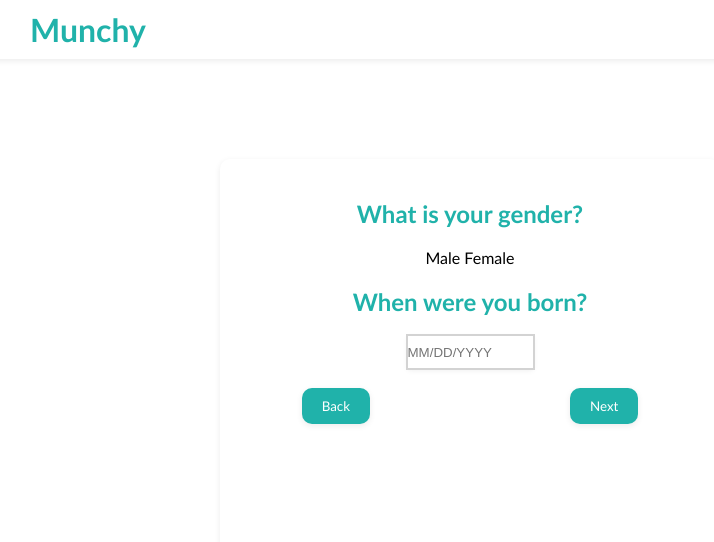
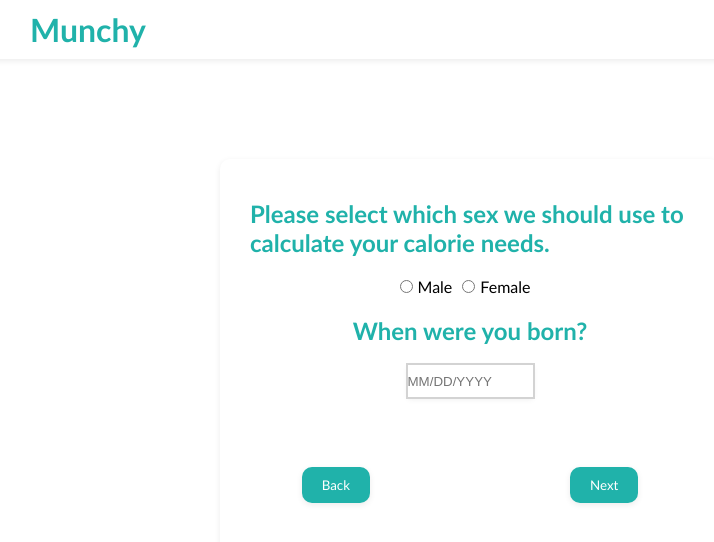
Before and after one commit to brianrubio7/MacroTrackingWebsite, a React (Vite) app in the folder Calorie-Tracker/Munchy/: page / in a window 1280 px wide. Both pictures are taken after a click on the button "Get Started". Shown: the top 542 px of the page, without its empty margins (170-884 px from the left). Built offline with nearby package versions, Linux system fonts and the light colour scheme.

Commit message:
Completed Demographic Page

```diff
--- a/Calorie-Tracker/Munchy/src/Components/OnBoarding/DemographicQuestion.jsx
+++ b/Calorie-Tracker/Munchy/src/Components/OnBoarding/DemographicQuestion.jsx
@@ -1,16 +1,33 @@
 import "../../Styling/DemographicQuestion.css";
 
-const DemographicQuestion = () => {
+const DemographicQuestion = ({ onNext, onBack }) => {
   return (
     <div className="wrapper2">
-      <h2 className="demoText">What is your gender?</h2>
-      <p>Male Female</p>
+      <h2 className="demoText">
+        Please select which sex we should use to calculate your calorie needs.
+      </h2>
+      <form>
+        <label>
+          <input type="radio" name="gender" value="male"></input>
+          <span class="circle">Male</span>
+        </label>
+        <label>
+          <input type="radio" name="gender" value="female"></input>
+          <span class="circle">Female</span>
+        </label>
+      </form>
       <h2 className="demoText">When were you born?</h2>
-      <input className="demoInput" placeholder="MM/DD/YYYY"></input>
+      <form>
+        <input placeholder="MM/DD/YYYY" class="demoInput"></input>
+      </form>
 
       <div className="buttonWrapper">
-        <button className="demoBack">Back</button>
-        <button className="demoNext">Next</button>
+        <button className="demoBack" onClick={onBack}>
+          Back
+        </button>
+        <button className="demoNext" onClick={onNext}>
+          Next
+        </button>
       </div>
     </div>
   );
--- a/Calorie-Tracker/Munchy/src/Components/OnBoarding/OnboardingLogic.jsx
+++ b/Calorie-Tracker/Munchy/src/Components/OnBoarding/OnboardingLogic.jsx
@@ -21,7 +21,9 @@ const OnboardingLogic = () => {
   return (
     <div>
       {currentStep === 0 && <WelcomePage onNext={handleNext} />}
-      {currentStep === 1 && <DemogrpahicQuestion onNext={handleNext} />}
+      {currentStep === 1 && (
+        <DemogrpahicQuestion onNext={handleNext} onBack={handleBack} />
+      )}
     </div>
   );
 };
--- a/Calorie-Tracker/Munchy/src/Styling/DemographicQuestion.css
+++ b/Calorie-Tracker/Munchy/src/Styling/DemographicQuestion.css
@@ -5,12 +5,13 @@
   border-radius: 10px;
   padding: 40px 30px 30px;
   box-shadow: 0 2px 6px rgba(0, 0, 0, 0.08);
-
+  text-align: left;
   display: flex;
   flex-direction: column;
   min-height: 400px;
   align-items: center;
   gap: 20px;
+  position: aboslute;
 }
 .demoInput {
   border: none;
@@ -34,6 +35,8 @@
   box-shadow: 0 2px 6px rgba(0, 0, 0, 0.08);
   background-color: lightseagreen;
   color: white;
+  position: relative;
+  top: 50px;
 }
 .demoNext {
   border-radius: 10px;
@@ -43,6 +46,8 @@
   box-shadow: 0 2px 6px rgba(0, 0, 0, 0.08);
   background-color: lightseagreen;
   color: white;
+  position: relative;
+  top: 50px;
 }
 
 .demoBack:hover {
@@ -54,3 +59,8 @@
 .demoText {
   color: lightseagreen;
 }
+
+.circle {
+  padding-left: 5px;
+  padding-right: 10px;
+}
```
